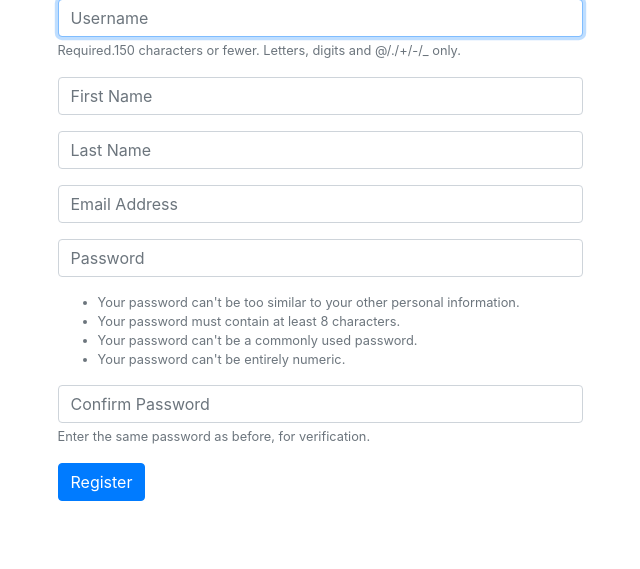
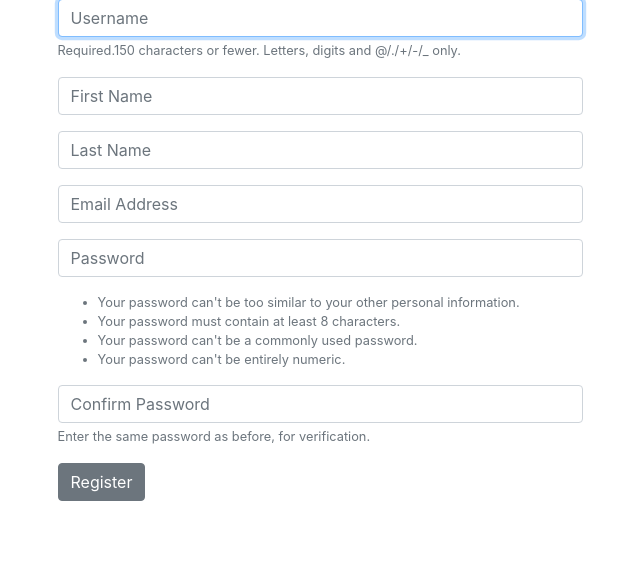
Before and after one commit to arslan-javaid/pure-logics, a Django app: page /register/ in a window 1280 px wide. Shown: the part 127-696 px from the top of the page, without its empty margins (320-960 px from the left). Run offline with Django 3.2, Linux system fonts and the light colour scheme; some libraries are stand-ins or nearby versions.

Commit message:
Removed unused code. updating layout minor changes.

```diff
--- a/purelogics/authenticate/templates/authenticate/login.html
+++ b/purelogics/authenticate/templates/authenticate/login.html
@@ -12,7 +12,7 @@
                 <input type="password" class="form-control" name="password" placeholder="Enter Password">
             </div>
 
-            <button type="submit" class="btn btn-primary">Login</button>
+            <button type="submit" class="btn btn-secondary">Login</button>
         </form>
     </div>
 
--- a/purelogics/authenticate/templates/authenticate/register.html
+++ b/purelogics/authenticate/templates/authenticate/register.html
@@ -23,7 +23,7 @@
 
             {{ form.as_p }}
 
-            <button type="submit" class="btn btn-primary">Register</button>
+            <button type="submit" class="btn btn-secondary">Register</button>
         </form>
     </div>
 
--- a/purelogics/authenticate/views.py
+++ b/purelogics/authenticate/views.py
@@ -1,7 +1,6 @@
 from django.views.generic import TemplateView, View
 from django.shortcuts import render
 from django.contrib.auth import authenticate, login, logout
-from django.contrib.auth.forms import UserCreationForm
 from django.contrib import messages
 from .forms import SignUpForm
 
```
